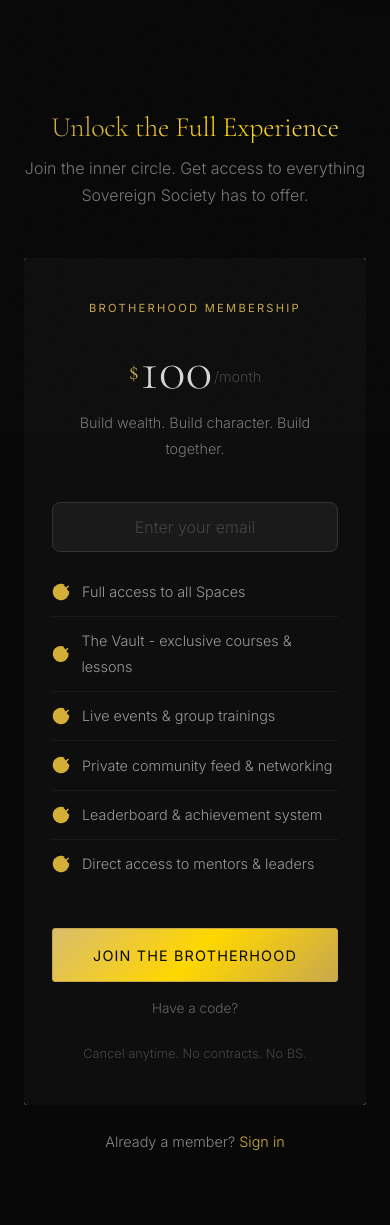
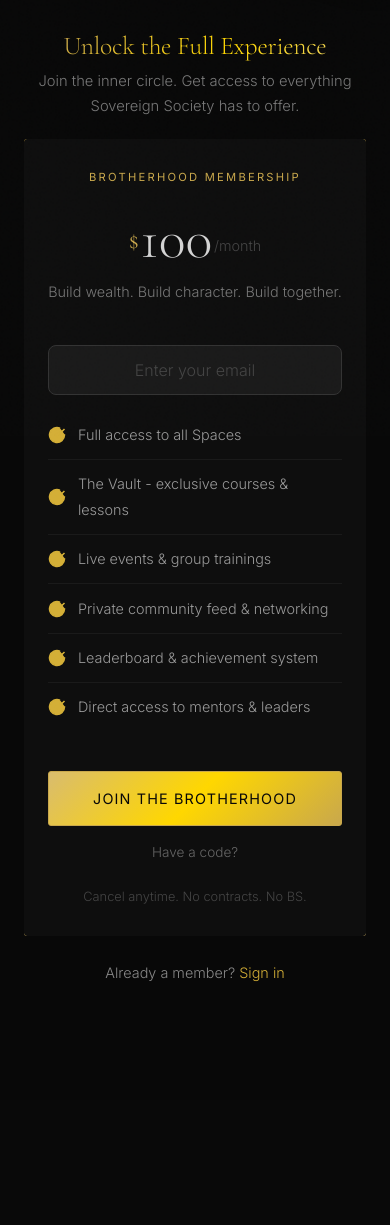
Before and after one commit to kashi-creator/anti-billionaires-app, a Flask app: a page that uses templates/base.html in a window 390 px wide. Shown: the part 844-2069 px from the top of the page. After the commit the page ends 1825 px from the top, so only its background shows below. Run offline with Flask 3, Linux system fonts and the light colour scheme; some libraries are stand-ins or nearby versions.

Commit message:
fix(mobile): cut dead top space on /pricing for anonymous users
The .main-content padding-top: 80-100px exists to clear the fixed
auth nav. But the navbar is hidden for anonymous users, so on /pricing
(and other public pages) phones rendered ~270px of empty space above
the price — users had to scroll to see what they were paying for.

Adds body.no-nav class when current_user is anonymous, drops the
top-padding to 1-2rem in that state. Also tightens pricing header
margin and card padding on mobile so the price card sits high.

Co-Authored-By: Claude Opus 4.7 (1M context) <noreply@anthropic.com>

```diff
--- a/static/css/style.css
+++ b/static/css/style.css
@@ -198,6 +198,9 @@ img { max-width: 100%; height: auto; }
     padding: 100px 1.5rem 3rem;
 }
 
+/* No fixed nav for anonymous users — kill the dead top-padding */
+body.no-nav .main-content { padding-top: 2rem; }
+
 /* ============ AUTH PAGES ============ */
 .auth-page {
     display: flex;
@@ -2006,6 +2009,7 @@ img { max-width: 100%; height: auto; }
 /* ============ RESPONSIVE ============ */
 @media (max-width: 600px) {
     .main-content { padding-top: 80px; }
+    body.no-nav .main-content { padding-top: 1rem; }
     .auth-card { padding: 2.5rem 1.75rem; }
     .auth-logo { font-size: 2.2rem; }
     .feed-header h1 { font-size: 1.6rem; }
@@ -2020,10 +2024,12 @@ img { max-width: 100%; height: auto; }
     .admin-member-row { flex-direction: column; align-items: flex-start; gap: 0.5rem; }
     .admin-member-actions { width: 100%; }
     .notif-dropdown { width: 300px; right: -60px; }
-    .pricing-container { padding: 1.5rem 0; }
-    .pricing-header h1 { font-size: 1.75rem; }
+    .pricing-container { padding: 0.5rem 0 1.5rem; }
+    .pricing-header { margin-bottom: 1.25rem; }
+    .pricing-header h1 { font-size: 1.6rem; margin-bottom: 0.5rem; }
+    .pricing-subtitle { font-size: 0.92rem; }
     .pricing-number { font-size: 3.5rem; }
-    .pricing-card-inner { padding: 2.5rem 1.75rem; }
+    .pricing-card-inner { padding: 1.75rem 1.5rem; }
     .nav-points-wrap { display: none; }
     .mobile-tab-bar { display: flex; }
     .main-content { padding-bottom: 90px; }
--- a/templates/base.html
+++ b/templates/base.html
@@ -22,7 +22,7 @@
     </style>
     {% if is_native_app %}<script src="https://cdn.jsdelivr.net/npm/@capacitor/core@6/dist/capacitor.min.js"></script>{% endif %}
 </head>
-<body>
+<body class="{% if not current_user.is_authenticated %}no-nav{% endif %}">
     <!-- Constellation background -->
     <canvas id="constellation"></canvas>
     <script>
```
